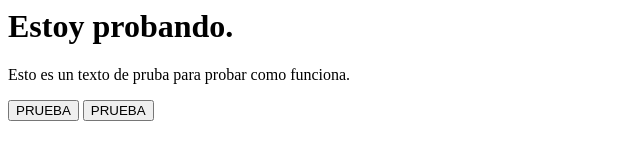
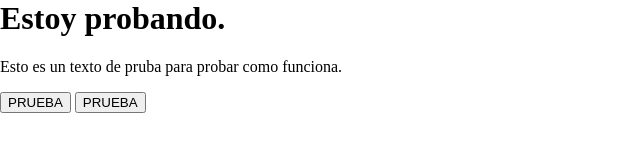
Before and after one commit to franconunez-git/scroll, a plain HTML site: page index.html in a window 1280 px wide. Shown: the whole page, without its empty margins (0-640 px from the left). Drawn offline with Linux system fonts and the light colour scheme.

Commit message:
agruegue el div all y cosas basicas del css

```diff
--- a/index.css
+++ b/index.css
@@ -0,0 +1,6 @@
+html, body{
+	margin: 0px;
+	padding: 0px;
+	height: 100vh;
+	width: 100vw;
+}
--- a/index.html
+++ b/index.html
@@ -7,6 +7,7 @@
 	<title>Landing page</title>
 </head>
 <body>
+<div class="all">
 	<div class="container">
 		<div class="section">
 			<div class="right">
@@ -26,5 +27,6 @@
 
 		</div>
 	</div>
+</div>
 </body>
 </html>
```
